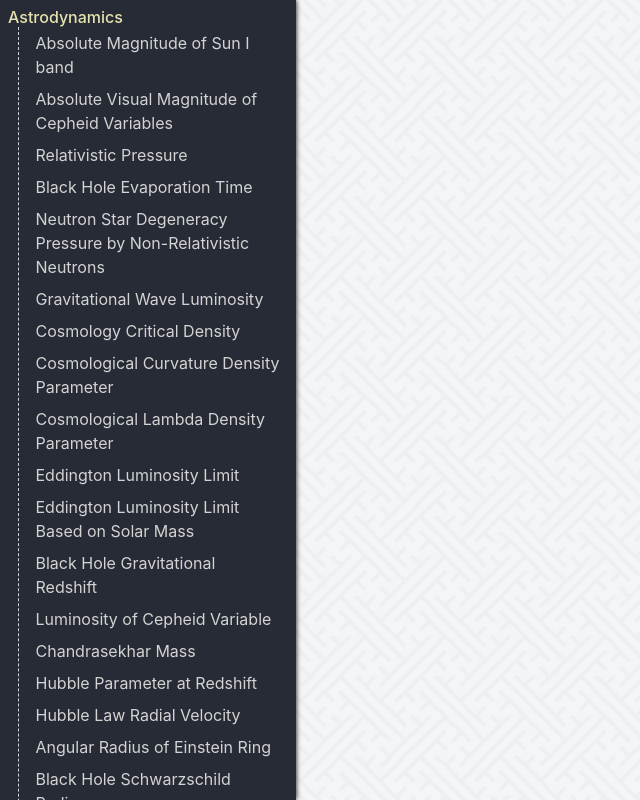
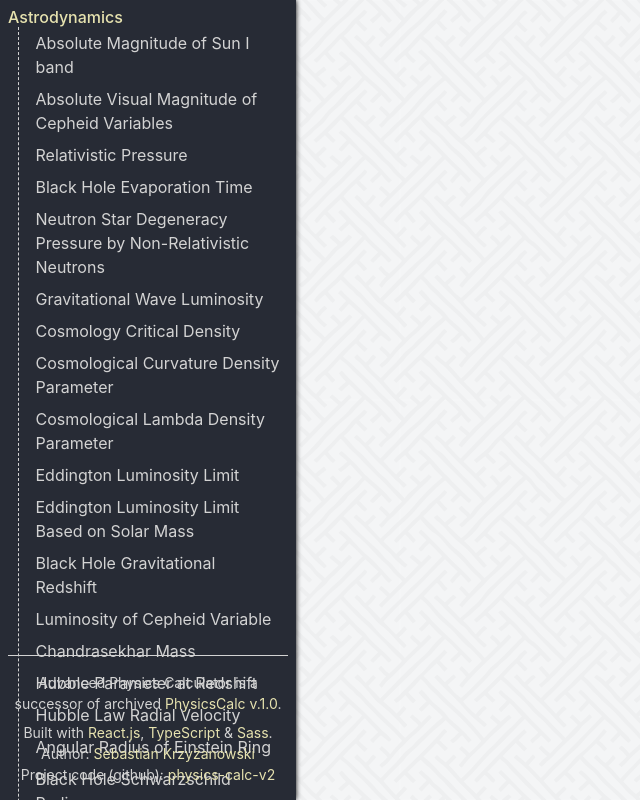
Before and after one commit to 22940dev/abc-physics-calc, a React (Create React App) app: page / in a window 1280 px wide. Shown: the whole page, without its empty margins (0-640 px from the left). Built offline with nearby package versions, Linux system fonts and the light colour scheme.

Commit message:
feat: add sidebar footer

```diff
--- /dev/null
+++ b/src/components/Sidebar/SidebarFooter/index.tsx
@@ -0,0 +1,64 @@
+import React from "react";
+import cx from "classnames";
+import styles from "../styles.module.scss";
+
+const SidebarFooter: React.FunctionComponent = () => (
+  <div className={cx("mr-2 pt-3", styles.sidebarFooter)}>
+    <div>
+      Advanced Physics Calculator is a successor of archived{" "}
+      <a
+        href="https://sbsrnt.github.io/PhysicsCalc/"
+        target="_blank"
+        rel="noopener noreferrer"
+      >
+        PhysicsCalc v.1.0
+      </a>
+      .
+    </div>
+    <div className="mt-2">
+      Built with{" "}
+      <a href="https://reactjs.org/" target="_blank" rel="noopener noreferrer">
+        React.js
+      </a>
+      ,{" "}
+      <a
+        href="https://www.typescriptlang.org/"
+        target="_blank"
+        rel="noopener noreferrer"
+      >
+        TypeScript
+      </a>{" "}
+      &{" "}
+      <a
+        href="https://sass-lang.com/"
+        target="_blank"
+        rel="noopener noreferrer"
+      >
+        Sass
+      </a>
+      .
+    </div>
+    <div>
+      Author:{" "}
+      <a
+        href="https://github.com/sbsrnt"
+        target="_blank"
+        rel="noopener noreferrer"
+      >
+        Sebastian Krzyżanowski
+      </a>
+    </div>
+    <div>
+      Project code (github):{" "}
+      <a
+        href="https://github.com/sbsrnt/physics-calc-v2"
+        target="_blank"
+        rel="noopener noreferrer"
+      >
+        physics-calc-v2
+      </a>
+    </div>
+  </div>
+);
+
+export default SidebarFooter;
--- a/src/components/Sidebar/index.tsx
+++ b/src/components/Sidebar/index.tsx
@@ -3,12 +3,14 @@ import kebabCase from "lodash/kebabCase";
 import { NavLink } from "react-router-dom";
 import cx from "classnames";
 import astrodynamics from "../../generated-tokens/astrodynamics/formulas.json";
+import SidebarFooter from "./SidebarFooter";
 import styles from "./styles.module.scss";
 
 const Sidebar: React.FunctionComponent = () => {
   const ad = Object.values(astrodynamics);
   return (
     <nav className={cx("pt-2 pl-2", styles.sidebar)}>
+      <div className={styles.sidebarBody}>
         <h6 className="mb-0">Astrodynamics</h6>
         <ul>
           {ad.map(({ name }) => (
@@ -23,6 +25,8 @@ const Sidebar: React.FunctionComponent = () => {
             </li>
           ))}
         </ul>
+      </div>
+      <SidebarFooter />
     </nav>
   );
 };
--- a/src/components/Sidebar/styles.module.scss
+++ b/src/components/Sidebar/styles.module.scss
@@ -8,6 +8,16 @@
   h6 {
     color: var(--primary-color);
     margin-bottom: 0;
+  }
+
+  a {
+    &:visited, &:link {
+      color: var(--secondary-color);
+    }
+
+    &:hover,  &:active {
+      color: var(--primary-color);
+    }
   }
 
   ul, li {
@@ -32,14 +42,6 @@
       align-items: center;
       justify-content: left;
       border-left: 4px solid transparent;
-
-     &:visited, &:link {
-        color: var(--secondary-color);
-      }
-
-      &:hover,  &:active {
-        color: var(--primary-color);
-      }
     }
   }
 }
@@ -51,3 +53,19 @@
     color: var(--primary-color) !important;
   }
 }
+
+.sidebarBody {
+  height: calc(100% - 145px);
+}
+
+.sidebarFooter {
+  font-size: 14px;
+  color: var(--secondary-color);
+  height: 145px;
+  border-top: 1px solid var(--secondary-color);
+  text-align: center;
+
+  a {
+    color: var(--primary-color) !important;
+  }
+}
```
Lines whose indentation alone changed are shown as unchanged.
